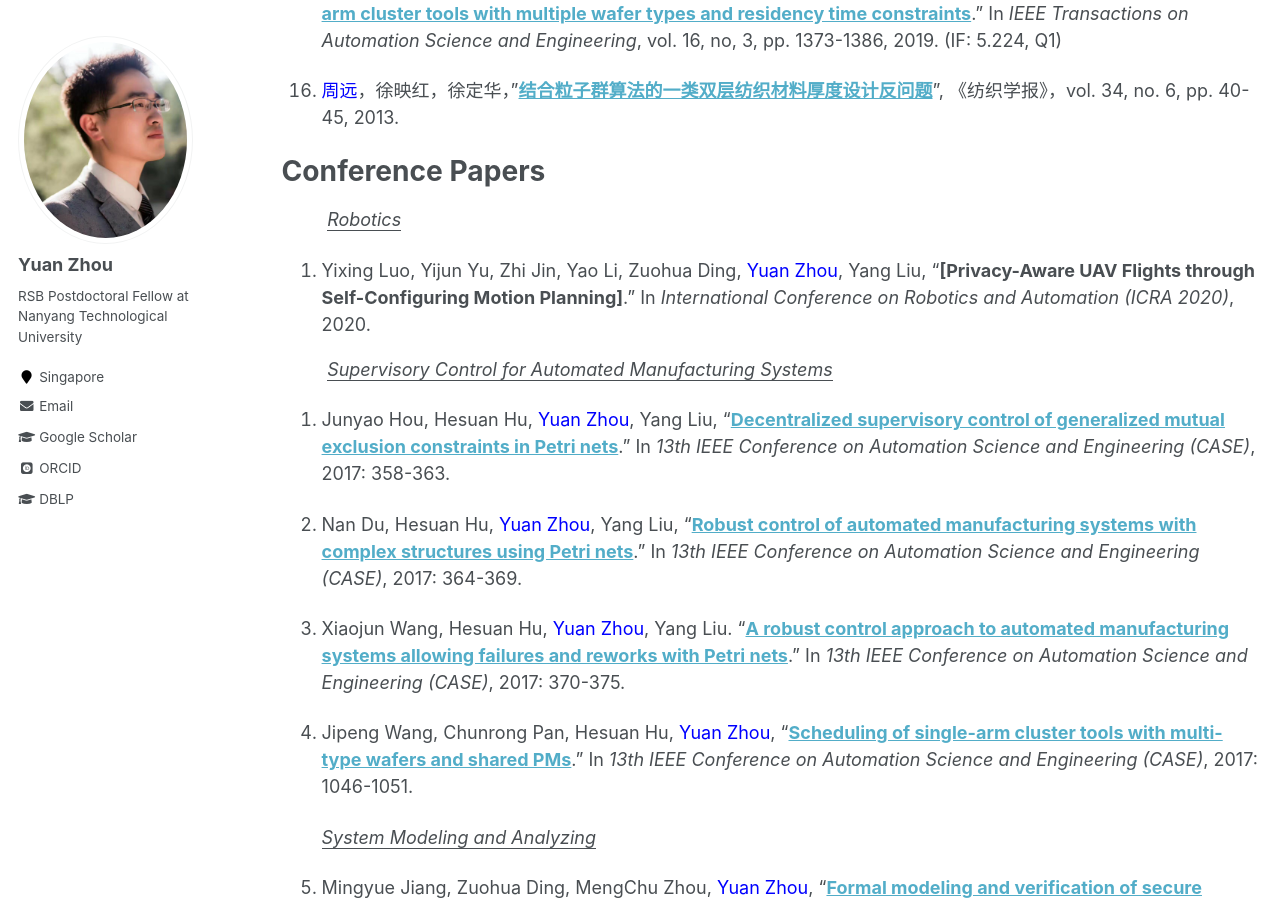
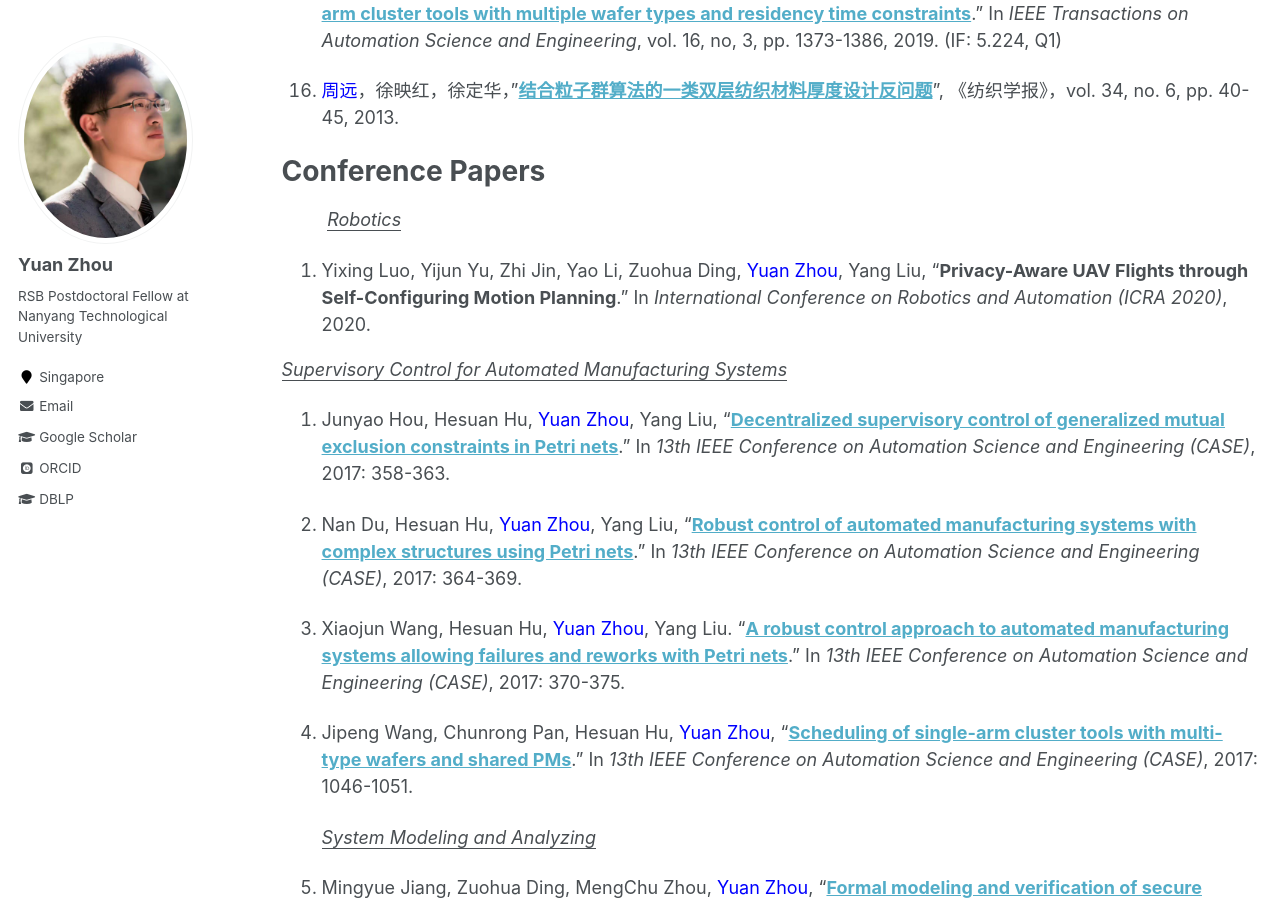
Before and after one commit to yuanzhou-yzhou/yuanzhou-yzhou.github.io, a Jekyll site: the page built from _pages/publications.md, in a window 1280 px wide and 900 px high, scrolled down 1663 px. Built offline with Jekyll 4.4.1, drawn with Linux system fonts in a browser that asks for light colours; some web fonts are replaced; comment, search, counter and statistics services are not loaded.

Commit message:
Update publications.md

```diff
--- a/_pages/publications.md
+++ b/_pages/publications.md
@@ -59,10 +59,8 @@ You can find my articles on my [Google Scholar](https://scholar.google.com/citat
 &nbsp;&nbsp;&nbsp;&nbsp;&nbsp;&nbsp;&nbsp;&nbsp;
 *<u>Robotics</u>*
 
-1. Yixing Luo, Yijun Yu, Zhi Jin, Yao Li, Zuohua Ding,  <span style="color:blue">Yuan Zhou</span>, Yang Liu, "**[Privacy-Aware UAV Flights through Self-Configuring Motion Planning]**." In *International Conference on Robotics and Automation (ICRA 2020)*, 2020.
+1. Yixing Luo, Yijun Yu, Zhi Jin, Yao Li, Zuohua Ding,  <span style="color:blue">Yuan Zhou</span>, Yang Liu, "**Privacy-Aware UAV Flights through Self-Configuring Motion Planning**." In *International Conference on Robotics and Automation (ICRA 2020)*, 2020.
 
-
-&nbsp;&nbsp;&nbsp;&nbsp;&nbsp;&nbsp;&nbsp;&nbsp;
 *<u>Supervisory Control for Automated Manufacturing Systems</u>*
 
 1. Junyao Hou, Hesuan Hu, <span style="color:blue">Yuan Zhou</span>, Yang Liu, “**[Decentralized supervisory control of generalized mutual exclusion constraints in Petri nets](https://ieeexplore.ieee.org/abstract/document/8256129)**.” In *13th IEEE Conference on Automation Science and Engineering (CASE)*, 2017: 358-363.
```
